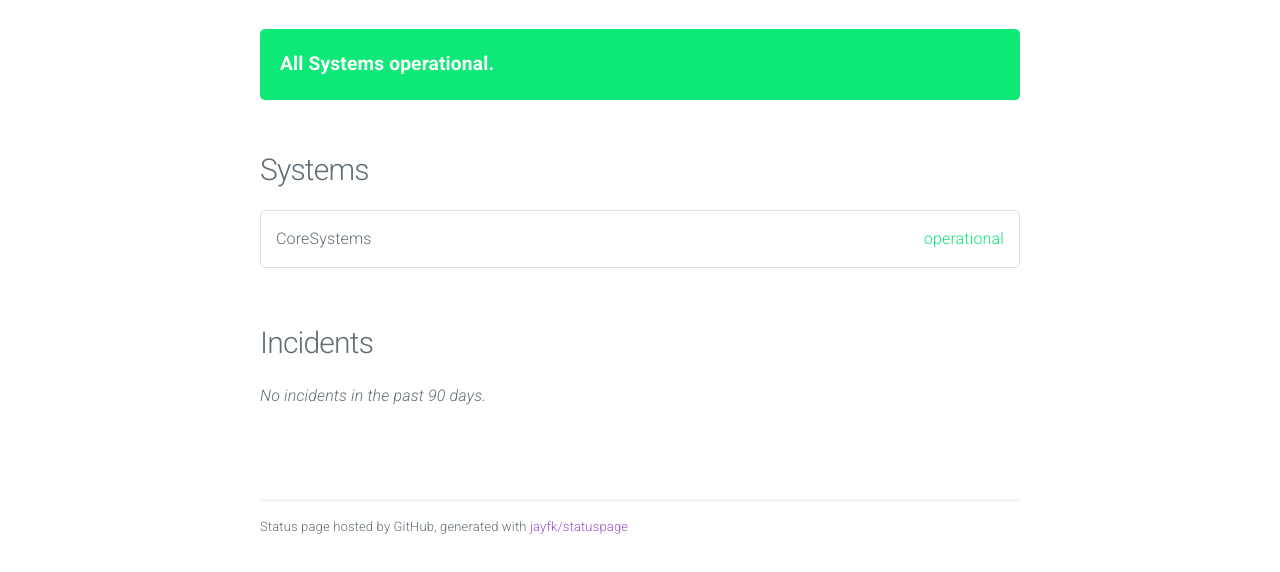
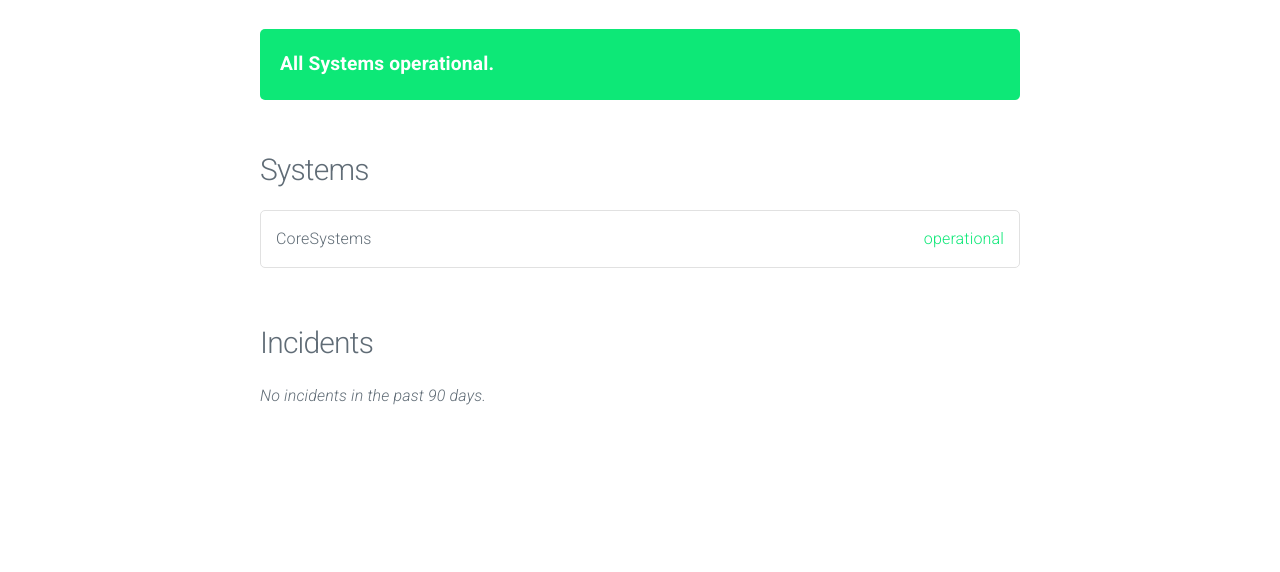
Before and after one commit to PlutoAppsLLC/PlutoAppsStatusPage, a plain HTML site: page index.html in a window 1280 px wide. Shown: the part 56-628 px from the top of the page. Drawn offline with nearby package versions, Linux system fonts and the light colour scheme; no server answers.

Commit message:
Update index.html

```diff
--- a/index.html
+++ b/index.html
@@ -3,7 +3,7 @@
 	<head>
 		<meta charset="utf-8">
 		<meta name="robots" content="index, follow">
-		<title>Status</title>
+		<title>PAL-Status</title>
 		<link rel="stylesheet" href="https://fonts.googleapis.com/css?family=Roboto:300,300italic,700,700italic">
 		<link rel="stylesheet" href="https://cdnjs.cloudflare.com/ajax/libs/normalize/3.0.3/normalize.css">
 		<link rel="stylesheet" href="style.css">
@@ -50,12 +50,7 @@
 			</section>
 
 
-			<footer class="footer">
-				<section class="container">
-					<hr/>
-					<p>Status page hosted by GitHub, generated with <a href='https://github.com/jayfk/statuspage'>jayfk/statuspage</a></p>
-				</section>
-			</footer>
+
 
 		</main>
 		<script src="statuspage.js" type="text/javascript"></script>
```
